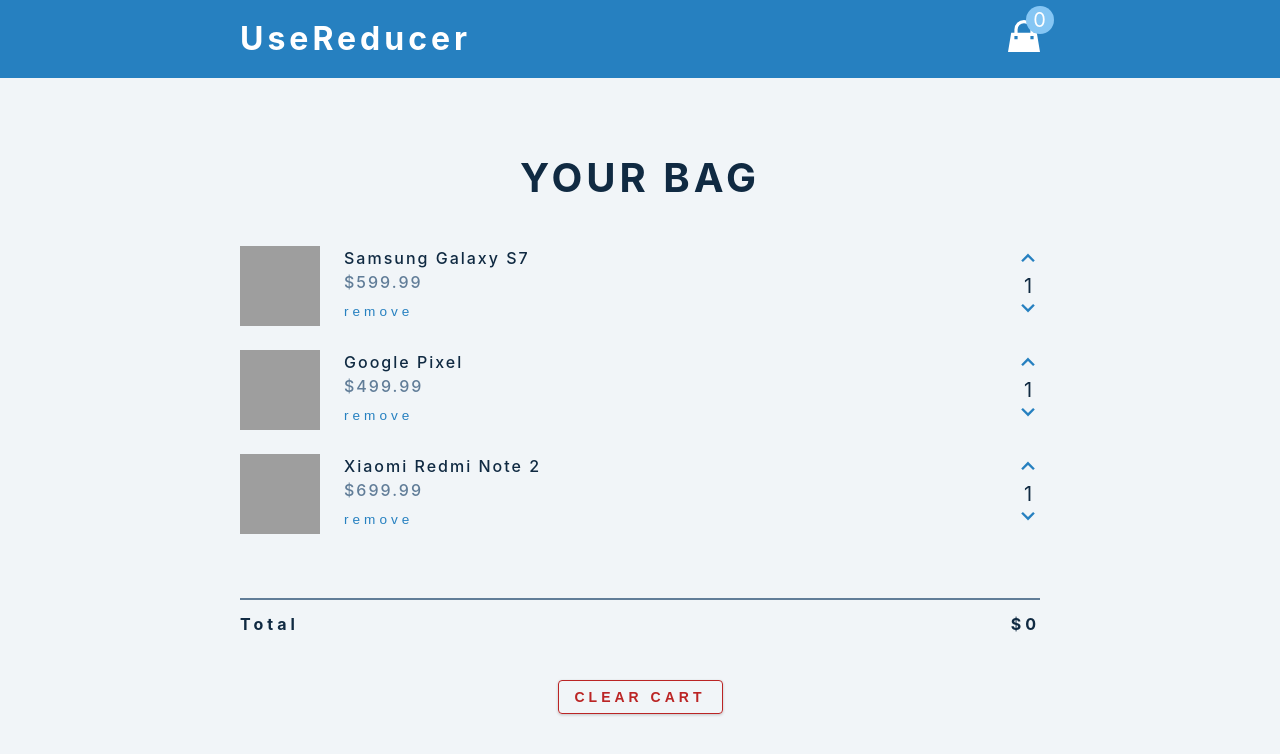
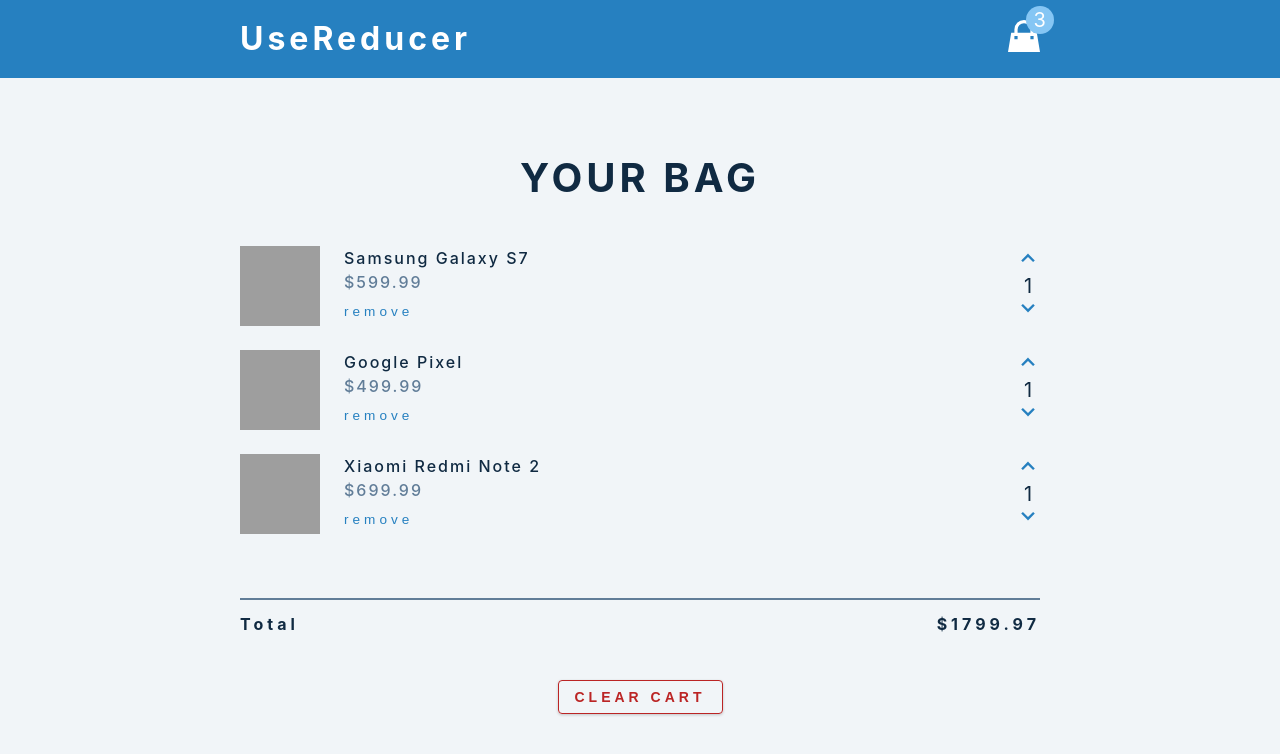
Before and after one commit to loubarb/shopping-cart, a React (Create React App) app: page / in a window 1280 px wide. Shown: the top 754 px of the page. Built offline with nearby package versions, Linux system fonts and the light colour scheme; grey boxes are pictures that could not be loaded; the HTML template or start-up script is replaced by a standard one.

Commit message:
Added function to add total of cart items

```diff
--- a/src/context.js
+++ b/src/context.js
@@ -30,6 +30,10 @@
     dispatch({ type: 'DECREASE', payload: id });
   };
 
+  useEffect(() => {
+    dispatch({ type: 'GET_TOTALS' });
+  }, [state.cart]);
+
   return (
     <AppContext.Provider
       value={{
--- a/src/reducer.js
+++ b/src/reducer.js
@@ -31,6 +31,24 @@
       .filter((cartItem) => cartItem.amount !== 0);
     return { ...state, cart: tempCart };
   }
+
+  if (action.type === 'GET_TOTALS') {
+    let { total, amount } = state.cart.reduce(
+      (cartTotal, cartItem) => {
+        const { price, amount } = cartItem;
+        const itemTotal = price * amount;
+        cartTotal.total += itemTotal;
+        cartTotal.amount += amount;
+        return cartTotal;
+      },
+      {
+        total: 0,
+        amount: 0,
+      }
+    );
+    total = parseFloat(total.toFixed(2));
+    return { ...state, total, amount };
+  }
   return state;
 };
 
```
